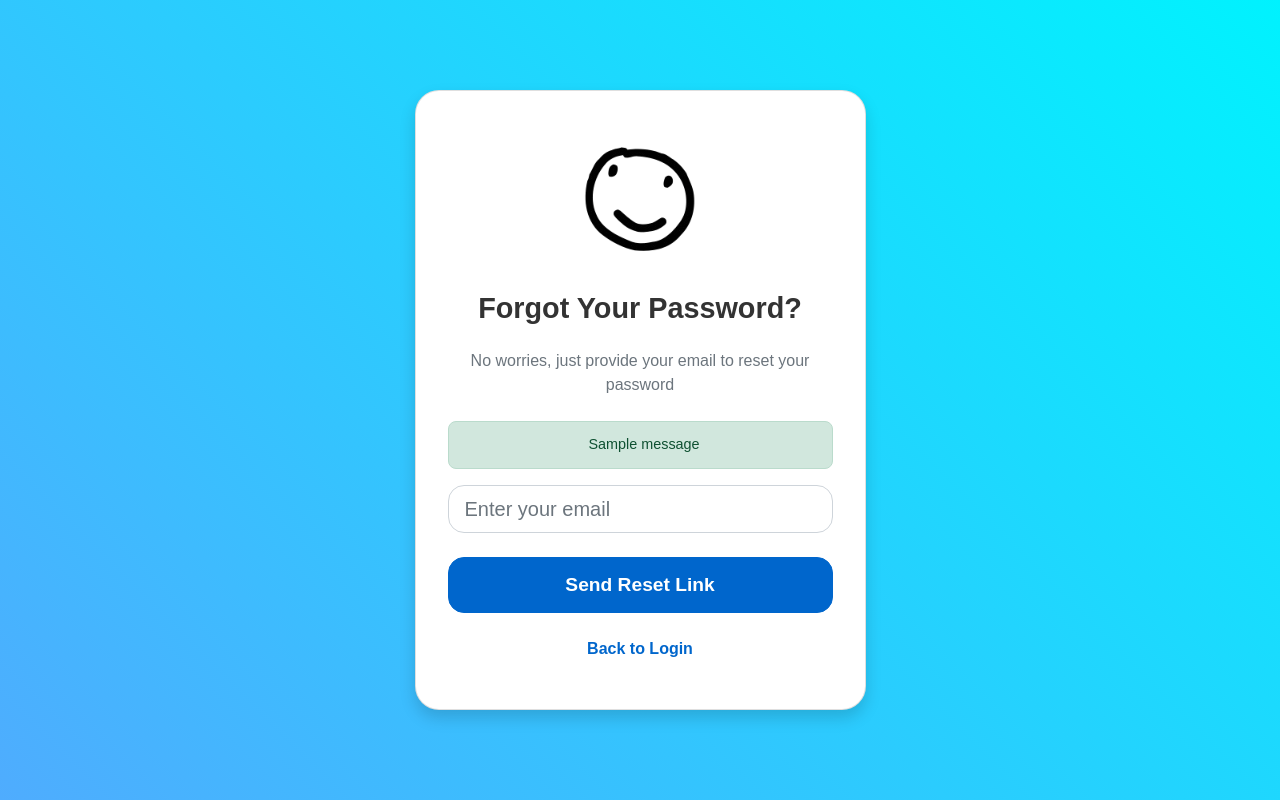
After one commit to djzzlim/Monthly-Fee-Management-System, a Flask app: template app/templates/forgot-password.html in a window 1280 px wide. The commit adds this page. Run offline with Flask 3, Linux system fonts and the light colour scheme; the template is opened without the code that fills it, so the values that code supplies are empty; one stand-in notice (Sample message) is shown.

Commit message:
Added Forgot Password section

```diff
--- a/app/__init__.py
+++ b/app/__init__.py
@@ -2,16 +2,19 @@ from flask import Flask
 from flask_sqlalchemy import SQLAlchemy
 from config import Config
 from flask_login import LoginManager
+from flask_mail import Message, Mail
 
 # Initialize the database and login manager
 db = SQLAlchemy()
 login_manager = LoginManager()
+mail = Mail()
 
 def create_app():
     app = Flask(__name__)
     app.config.from_object(Config)
 
     db.init_app(app)  # Initialize the database
+    mail.init_app(app)
     login_manager.init_app(app)  # Initialize Flask-Login
     login_manager.login_view = 'auth.login'  # Redirect to login if not logged in
 
--- /dev/null
+++ b/app/templates/forgot-password.html
@@ -0,0 +1,148 @@
+<!-- forgot-password.html -->
+<!DOCTYPE html>
+<html lang="en">
+<head>
+    <meta charset="UTF-8">
+    <meta name="viewport" content="width=device-width, initial-scale=1.0">
+    <title>Forgot Password</title>
+    <link rel="icon" href="static/kuman.ico" type="image/x-icon">
+    <link href="https://cdn.jsdelivr.net/npm/bootstrap@5.0.2/dist/css/bootstrap.min.css" rel="stylesheet" integrity="sha384-EVSTQN3/azprG1Anm3QDgpJLIm9Nao0Yz1ztcQTwFspd3yD65VohhpuuCOmLASjC" crossorigin="anonymous">
+    <style>
+        body {
+            font-family: 'Arial', sans-serif;
+            margin: 0;
+            padding: 0;
+        }
+
+        .vh-100 {
+            background: linear-gradient(45deg, #4facfe, #00f2fe);
+            display: flex;
+            justify-content: center;
+            align-items: center;
+            min-height: 100vh;
+        }
+
+        .card {
+            border-radius: 1.5rem;
+            box-shadow: 0 15px 30px rgba(0, 0, 0, 0.1);
+        }
+
+        .card-body {
+            padding: 3rem 2rem;
+        }
+
+        .btn-primary {
+            background-color: #0066cc;
+            border-color: #0066cc;
+            transition: background-color 0.3s ease, border-color 0.3s ease;
+            font-size: 1.2rem;
+            font-weight: 600;
+            padding: 0.8rem 1.5rem;
+            border-radius: 1rem;
+            width: 100%;
+        }
+
+        .btn-primary:hover {
+            background-color: #0057b8;
+            border-color: #0057b8;
+        }
+
+        .form-control {
+            border-radius: 1rem;
+            box-shadow: none;
+            transition: box-shadow 0.3s ease;
+        }
+
+        .form-control:focus {
+            box-shadow: 0 0 0 0.2rem rgba(0, 123, 255, 0.25);
+        }
+
+        .form-outline {
+            margin-bottom: 1.5rem;
+        }
+
+        .h3, h3 {
+            font-weight: 600;
+            font-size: 1.8rem;
+            color: #333;
+        }
+
+        .alert {
+            font-size: 0.9rem;
+            margin-top: 1rem;
+            padding: 0.75rem;
+            border-radius: 0.5rem;
+        }
+
+        .alert .bi {
+            margin-right: 0.5rem;
+        }
+
+        .text-muted {
+            font-size: 1rem;
+            margin-bottom: 1.5rem;
+        }
+
+        .btn-link {
+            color: #0066cc;
+            text-decoration: none;
+            font-weight: 600;
+        }
+
+        .btn-link:hover {
+            text-decoration: underline;
+        }
+
+        /* Logo style */
+        .logo {
+            max-width: 120px;
+            margin-bottom: 2rem;
+        }
+    </style>
+</head>
+<body>
+    <section class="vh-100">
+        <div class="container">
+            <div class="row d-flex justify-content-center">
+                <div class="col-12 col-md-8 col-lg-6 col-xl-5">
+                    <div class="card shadow card-shadow">
+                        <div class="card-body text-center">
+                            <!-- Logo -->
+                            <img src="/static/kuman.png" alt="Logo" class="logo">
+
+                            <h3 class="mb-4">Forgot Your Password?</h3>
+                            <p class="mb-4 text-muted">No worries, just provide your email to reset your password</p>
+
+                            <!-- Display Flash Messages -->
+                            {% with messages = get_flashed_messages(with_categories=true) %}
+                                {% if messages %}
+                                    <ul class="list-unstyled">
+                                        {% for category, message in messages %}
+                                            <li class="alert alert-{{ category }} mt-3">
+                                                <i class="bi bi-exclamation-circle"></i>{{ message }}
+                                            </li>
+                                        {% endfor %}
+                                    </ul>
+                                {% endif %}
+                            {% endwith %}
+
+                            <form method="POST" action="/forgot-password">
+                                <div class="form-outline mb-4">
+                                    <input type="email" id="typeEmailX" name="email" class="form-control form-control-lg" placeholder="Enter your email" required />
+                                </div>
+
+                                <button class="btn btn-primary btn-lg btn-block" type="submit" aria-label="Reset Password">Send Reset Link</button>
+                            </form>
+
+                            <br>
+                            <a href="/login" class="btn-link">Back to Login</a>
+                        </div>
+                    </div>
+                </div>
+            </div>
+        </div>
+    </section>
+
+    <script src="https://cdn.jsdelivr.net/npm/bootstrap@5.0.2/dist/js/bootstrap.bundle.min.js"></script>
+</body>
+</html>
```
Also changed, not shown: app/auth.py (+17 -2 lines), app/templates/dashboard.html (+23 -21 lines), app/templates/home.html (+89 -5 lines).
